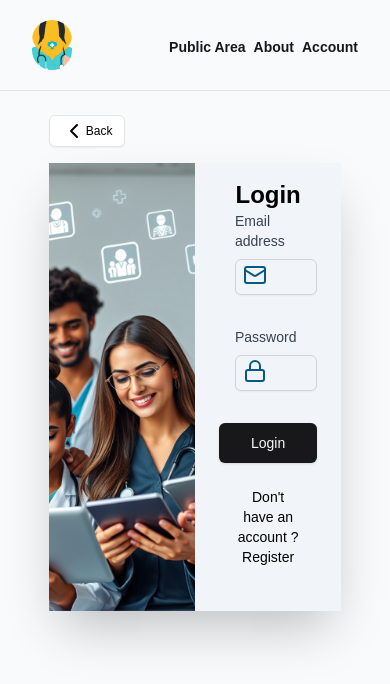
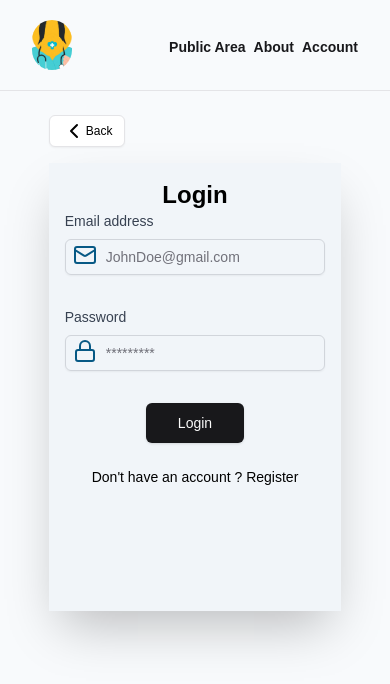
Before and after one commit to sheriffdeen-yusuf/medilink, a Next.js app: page /login in a window 390 px wide. Shown: the top 684 px of the page. Built offline with nearby package versions, Linux system fonts and the light colour scheme.

Commit message:
style fixes

```diff
--- a/app/layout.tsx
+++ b/app/layout.tsx
@@ -2,6 +2,7 @@ import type { Metadata } from 'next';
 import localFont from 'next/font/local';
 import './globals.css';
 import Header from '@/components/Header';
+import Head from 'next/head';
 
 const geistSans = localFont({
   src: './fonts/GeistVF.woff',
@@ -26,6 +27,7 @@ export default function RootLayout({
 }>) {
   return (
     <html lang="en">
+      <Head>
         <link
           rel="stylesheet"
           href="https://unpkg.com/leaflet@1.9.4/dist/leaflet.css"
@@ -39,6 +41,8 @@ export default function RootLayout({
           integrity="sha256-20nQCchB9co0qIjJZRGuk2/Z9VM+kNiyxNV1lvTlZBo="
           crossOrigin=""
         ></script>
+      </Head>
+
       <body
         className={`${geistSans.variable} ${geistMono.variable} antialiased  min-h-screen bg-slate-50`}
       >
--- a/app/login/page.jsx
+++ b/app/login/page.jsx
@@ -80,8 +80,8 @@ const Page = () => {
             Back
           </Button>
         </Link>
-        <div className="min-h-[28rem] w-full grid grid-cols-2 shadow-2xl ">
-          <div className="relative h-full w-full">
+        <div className="min-h-[28rem] w-full grid grid-cols-1 md:grid-cols-2 shadow-2xl ">
+          <div className="hidden md:block relative h-full w-full">
             <Image
               src={Pic1}
               placeholder="blur"
@@ -91,7 +91,7 @@ const Page = () => {
             />
           </div>
           <div className="bg-slate-100 dark:bg-stone-900">
-            <div className=" px-10 py-4 ">
+            <div className=" md:px-10 md:py-4 p-4 ">
               <h1 className="text-2xl font-semibold capitalize text-center">
                 Login
               </h1>
--- a/app/register/page.jsx
+++ b/app/register/page.jsx
@@ -70,8 +70,8 @@ const Page = () => {
             Back
           </Button>
         </Link>
-        <div className="min-h-[28rem] w-full grid grid-cols-2 shadow-2xl transition-all duration-300 ">
-          <div className="relative h-full w-full">
+        <div className="min-h-[28rem] w-full grid grid-cols-1 md:grid-cols-2  shadow-2xl transition-all duration-300 ">
+          <div className="hidden md:block relative h-full w-full">
             <Image
               src={Bg}
               alt="bg 1"
@@ -81,7 +81,7 @@ const Page = () => {
             />
           </div>
           <div className="bg-slate-100 dark:bg-stone-900">
-            <div className=" px-10 py-4 ">
+            <div className=" md:px-10 md:py-4 p-4 ">
               <h1 className="text-2xl font-semibold capitalize text-center">
                 Resgister
               </h1>
```
Lines whose indentation alone changed are shown as unchanged.
